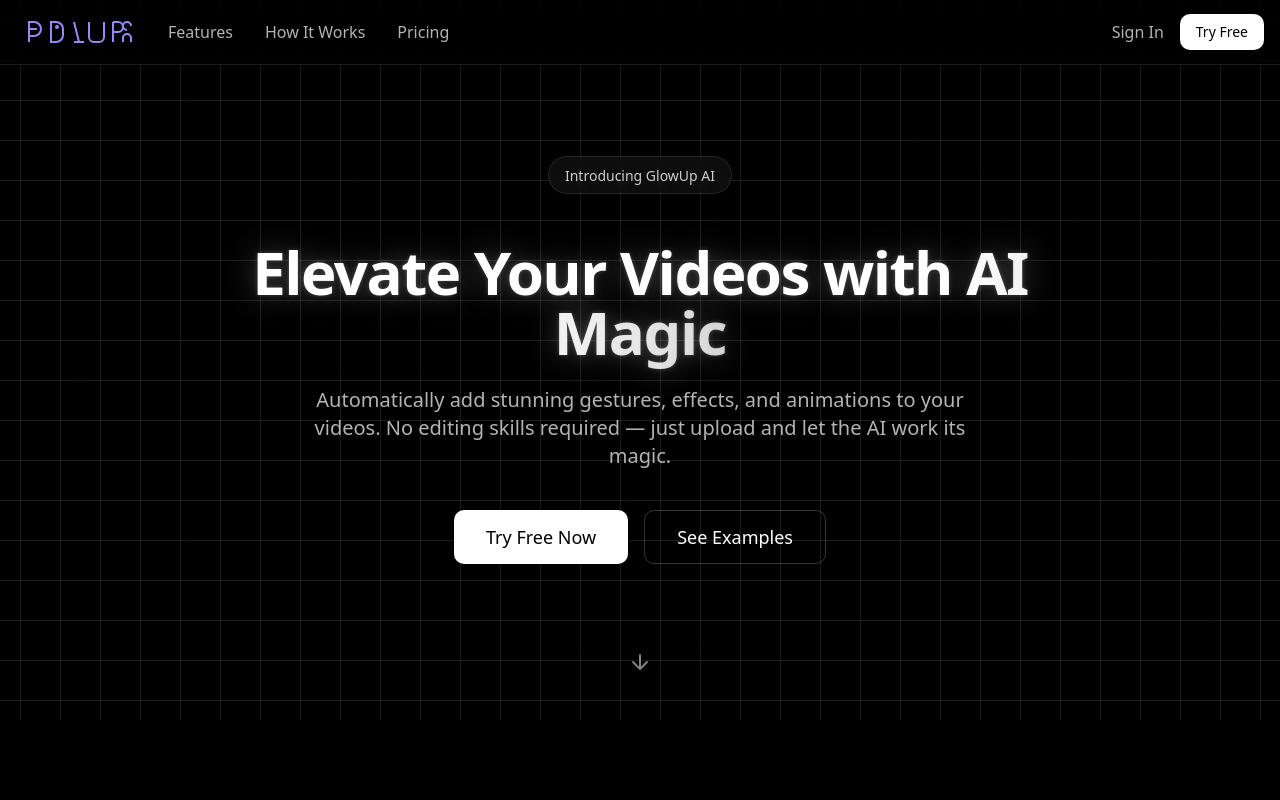
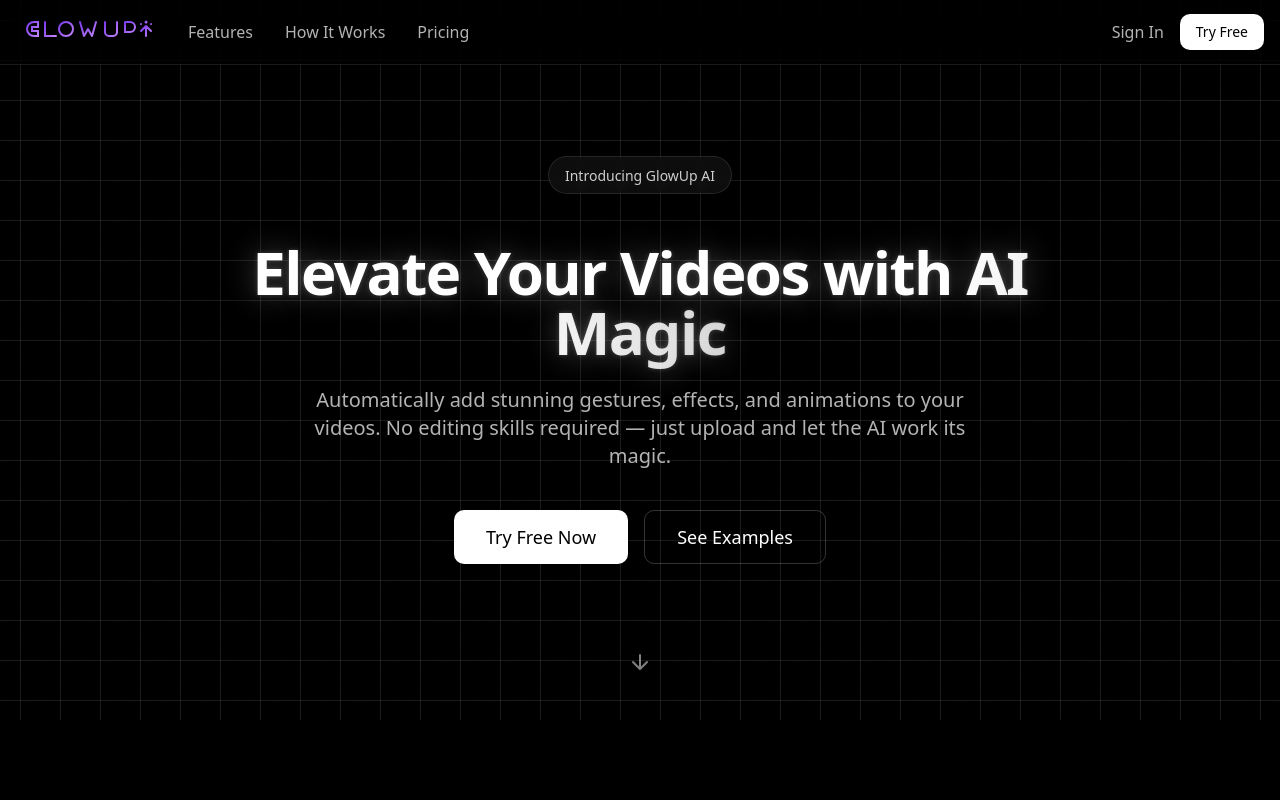
Before and after one commit to shauryapatel1/glowify-magic-touch, a React (Vite) app: page / in a window 1280 px wide. Shown: the top 800 px of the page. Built offline with nearby package versions, Linux system fonts and the light colour scheme.

Commit message:
Clarify project name
The project is named "GlowUp AI".
</prompt>

```diff
--- a/src/components/glow-up-logo.tsx
+++ b/src/components/glow-up-logo.tsx
@@ -19,8 +19,8 @@ const GlowUpLogo = ({
     lg: variant === "icon" ? "h-16 w-16" : "h-12",
   };
 
-  // Default color is now purple instead of white
-  const defaultColor = "#9b87f5";
+  // Purple gradient that represents "glow"
+  const gradientId = "glow-gradient";
 
   if (variant === "icon") {
     return (
@@ -29,64 +29,119 @@ const GlowUpLogo = ({
         fill="none"
         xmlns="http://www.w3.org/2000/svg"
         className={cn(sizeClasses[size], className)}
-        style={{ color: defaultColor }}
         {...props}
       >
-        <circle cx="20" cy="20" r="18" stroke="currentColor" strokeWidth="2" />
+        <defs>
+          <linearGradient id={gradientId} x1="0%" y1="0%" x2="100%" y2="100%">
+            <stop offset="0%" stopColor="#7c3aed" />
+            <stop offset="100%" stopColor="#c084fc" />
+          </linearGradient>
+        </defs>
+
+        {/* Outer glow circle */}
+        <circle cx="20" cy="20" r="18" stroke={`url(#${gradientId})`} strokeWidth="2" />
+
+        {/* Arrow pointing up for "Up" */}
         <path
-          d="M20 10V30M10 20H30"
-          stroke="currentColor"
+          d="M20 10L20 30M20 10L13 17M20 10L27 17"
+          stroke={`url(#${gradientId})`}
           strokeWidth="2"
           strokeLinecap="round"
+          strokeLinejoin="round"
         />
-        <circle cx="20" cy="20" r="5" fill="currentColor" />
+
+        {/* Central circle with gradient fill */}
+        <circle cx="20" cy="20" r="5" fill={`url(#${gradientId})`} />
       </svg>
     );
   }
 
   return (
     <svg
-      viewBox="0 0 120 40"
+      viewBox="0 0 140 40"
       fill="none"
       xmlns="http://www.w3.org/2000/svg"
       className={cn(sizeClasses[size], className)}
-      style={{ color: defaultColor }}
       {...props}
     >
+      <defs>
+        <linearGradient id={gradientId} x1="0%" y1="0%" x2="100%" y2="100%">
+          <stop offset="0%" stopColor="#7c3aed" />
+          <stop offset="100%" stopColor="#c084fc" />
+        </linearGradient>
+      </defs>
+
+      {/* G */}
       <path
-        d="M13 10H18C21.866 10 25 13.134 25 17V17C25 20.866 21.866 24 18 24H13V10Z"
-        stroke="currentColor"
+        d="M18 10C14.134 10 11 13.134 11 17C11 20.866 14.134 24 18 24H22V19H16V15H22V10H18Z"
+        stroke={`url(#${gradientId})`}
         strokeWidth="2"
+        fill="none"
       />
-      <path d="M13 17H21" stroke="currentColor" strokeWidth="2" />
-      <path d="M13 10V30" stroke="currentColor" strokeWidth="2" />
+
+      {/* L */}
       <path
-        d="M35 10H40C43.866 10 47 13.134 47 17V23C47 26.866 43.866 30 40 30H35V10Z"
-        stroke="currentColor"
+        d="M29 10V24H40"
+        stroke={`url(#${gradientId})`}
         strokeWidth="2"
+        strokeLinecap="round"
       />
-      <circle cx="41" cy="15" r="2" fill="currentColor" />
-      <path d="M58 10L63 30M63 30H68M63 30L58 30" stroke="currentColor" strokeWidth="2" />
+
+      {/* O */}
+      <circle
+        cx="50"
+        cy="17"
+        r="7"
+        stroke={`url(#${gradientId})`}
+        strokeWidth="2"
+        fill="none"
+      />
+
+      {/* W with up arrow incorporated */}
       <path
-        d="M73 10V25C73 27.7614 75.2386 30 78 30H83C85.7614 30 88 27.7614 88 25V10"
-        stroke="currentColor"
+        d="M64 10L68 24L72 17L76 24L80 10"
+        stroke={`url(#${gradientId})`}
         strokeWidth="2"
+        strokeLinecap="round"
+        strokeLinejoin="round"
       />
+
+      {/* U */}
       <path
-        d="M97 10L97 30M97 10H102C104.761 10 107 12.2386 107 15V15C107 17.7614 104.761 20 102 20H97"
-        stroke="currentColor"
+        d="M89 10V20C89 22.2091 90.7909 24 93 24H97C99.2091 24 101 22.2091 101 20V10"
+        stroke={`url(#${gradientId})`}
         strokeWidth="2"
+        strokeLinecap="round"
       />
+
+      {/* P with arrow pointing up */}
       <path
-        d="M115 14C115 11.7909 113.209 10 111 10C108.791 10 107 11.7909 107 14C107 16.2091 108.791 18 111 18"
-        stroke="currentColor"
+        d="M109 10H114C116.761 10 119 12.2386 119 15C119 17.7614 116.761 20 114 20H109V10"
+        stroke={`url(#${gradientId})`}
         strokeWidth="2"
+        strokeLinecap="round"
       />
+
       <path
-        d="M115 30V26C115 23.7909 113.209 22 111 22C108.791 22 107 23.7909 107 26V30"
-        stroke="currentColor"
+        d="M109 10V30"
+        stroke={`url(#${gradientId})`}
         strokeWidth="2"
+        strokeLinecap="round"
       />
+
+      {/* Upward arrow at the end */}
+      <path
+        d="M130 24V14M130 14L125 19M130 14L135 19"
+        stroke={`url(#${gradientId})`}
+        strokeWidth="2"
+        strokeLinecap="round"
+        strokeLinejoin="round"
+      />
+
+      {/* Sparkle effect */}
+      <circle cx="130" cy="10" r="1.5" fill={`url(#${gradientId})`} />
+      <circle cx="125" cy="12" r="1" fill={`url(#${gradientId})`} />
+      <circle cx="135" cy="12" r="1" fill={`url(#${gradientId})`} />
     </svg>
   );
 };
```
